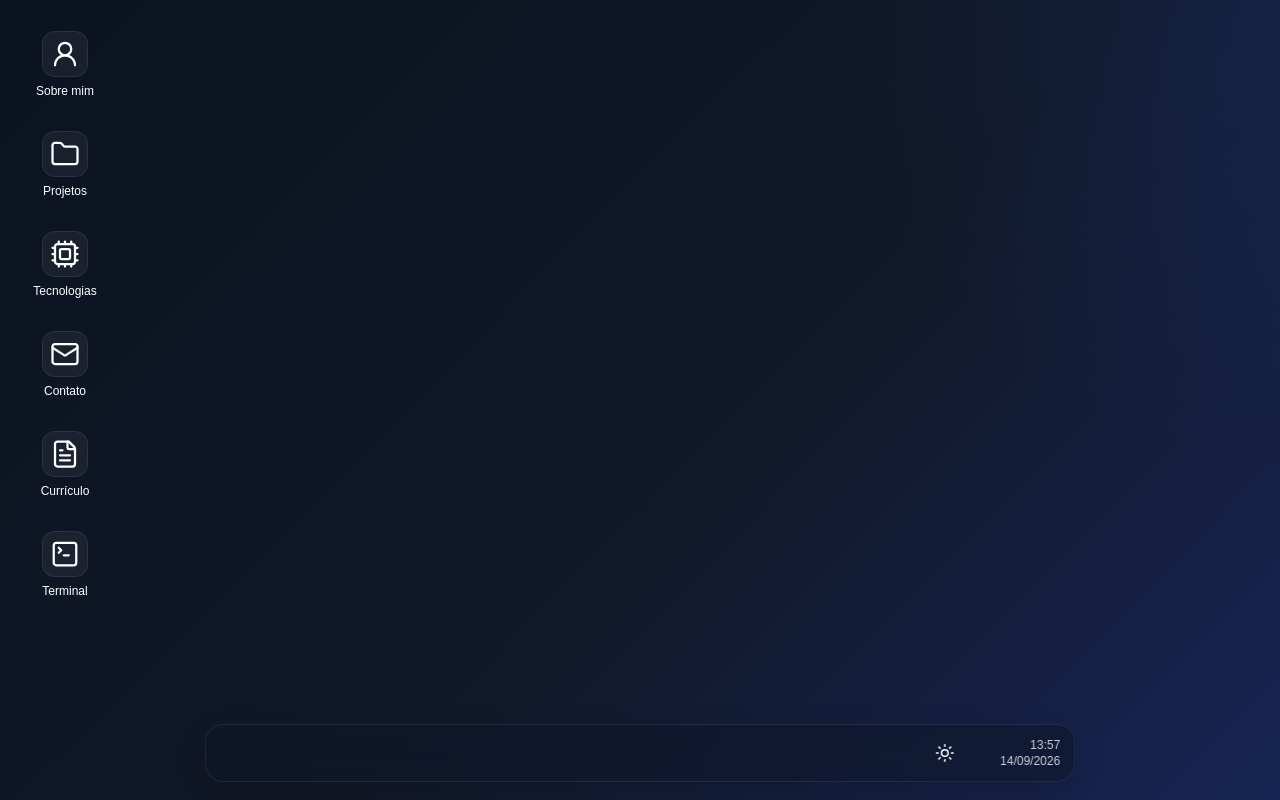
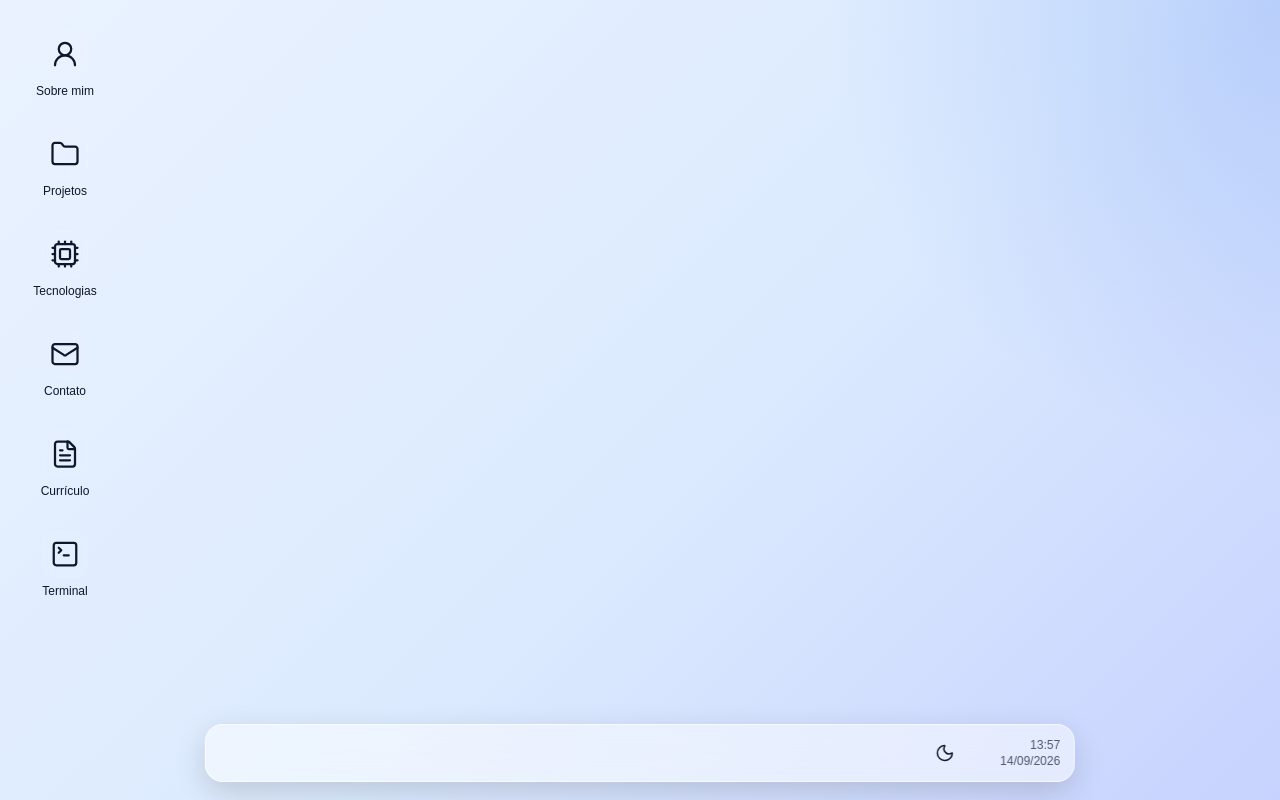
Before and after one commit to warlleyz/portfolio-warlley, a React (Vite) app: page / in a window 1280 px wide. Built offline with nearby package versions, Linux system fonts and the light colour scheme.

Commit message:
Implementa tema claro e escuro persistente

```diff
--- a/src/App.jsx
+++ b/src/App.jsx
@@ -4,6 +4,23 @@ import Desktop from './components/Desktop/Desktop'
 
 function App() {
   const [loading, setLoading] = useState(true)
+
+  const [theme, setTheme] = useState(() => {
+    const savedTheme = localStorage.getItem('theme')
+
+    if (savedTheme) {
+      return savedTheme
+    }
+
+    return window.matchMedia('(prefers-color-scheme: dark)').matches
+      ? 'dark'
+      : 'light'
+  })
+
+  useEffect(() => {
+    document.documentElement.setAttribute('data-theme', theme)
+    localStorage.setItem('theme', theme)
+  }, [theme])
 
   useEffect(() => {
     const startTime = Date.now()
@@ -29,7 +46,20 @@ function App() {
     }
   }, [])
 
-  return loading ? <BootScreen /> : <Desktop />
+  const toggleTheme = () => {
+    setTheme((currentTheme) =>
+      currentTheme === 'dark' ? 'light' : 'dark',
+    )
+  }
+
+  return loading ? (
+    <BootScreen />
+  ) : (
+    <Desktop
+      theme={theme}
+      toggleTheme={toggleTheme}
+    />
+  )
 }
 
 export default App
--- a/src/components/Desktop/Desktop.css
+++ b/src/components/Desktop/Desktop.css
@@ -5,10 +5,19 @@
     overflow: hidden;
 
     background:
-        radial-gradient(circle at top right, rgba(37, 99, 235, 0.12), transparent 30%),
-        linear-gradient(135deg, #0b1220, #111827 55%, #172554);
+        radial-gradient(circle at top right,
+            var(--wallpaper-glow),
+            transparent 30%),
+        linear-gradient(135deg,
+            var(--wallpaper-start),
+            var(--wallpaper-middle) 55%,
+            var(--wallpaper-end));
 
-    color: white;
+    color: var(--text-primary);
+
+    transition:
+        background 0.4s ease,
+        color 0.3s ease;
 }
 
 .desktop-shortcuts {
@@ -46,7 +55,7 @@
 }
 
 .shortcut:hover {
-    background: rgba(255, 255, 255, 0.07);
+    background: var(--hover-background);
     border-color: rgba(255, 255, 255, 0.08);
     transform: translateY(-2px);
 }
--- a/src/components/Desktop/Desktop.jsx
+++ b/src/components/Desktop/Desktop.jsx
@@ -10,7 +10,7 @@ import {
     TerminalSquare,
 } from 'lucide-react'
 
-function Desktop() {
+function Desktop({ theme, toggleTheme }) {
     const shortcuts = [
         {
             name: 'Sobre mim',
@@ -58,7 +58,10 @@ function Desktop() {
                 ))}
             </section>
 
-            <Taskbar />
+            <Taskbar
+                theme={theme}
+                toggleTheme={toggleTheme}
+            />
         </main>
     )
 }
--- a/src/components/Taskbar/Taskbar.css
+++ b/src/components/Taskbar/Taskbar.css
@@ -15,8 +15,8 @@
 
     border-radius: 18px;
 
-    background: rgba(15, 23, 42, 0.58);
-    border: 1px solid rgba(255, 255, 255, 0.08);
+    background: var(--glass-background);
+    border: 1px solid var(--glass-border);
 
     backdrop-filter: blur(18px);
 
@@ -47,7 +47,7 @@
     border-radius: 10px;
 
     background: transparent;
-    color: white;
+    color: var(--text-primary);
 
     cursor: pointer;
 
@@ -57,7 +57,7 @@
 }
 
 .theme-button:hover {
-    background: rgba(255, 255, 255, 0.08);
+    background: var(--hover-background);
 }
 
 .theme-button:active {
@@ -75,5 +75,5 @@
     font-size: 12px;
     line-height: 1.35;
 
-    color: rgba(255, 255, 255, 0.8);
+    color: var(--text-secondary);
 }
--- a/src/components/Taskbar/Taskbar.jsx
+++ b/src/components/Taskbar/Taskbar.jsx
@@ -2,9 +2,8 @@ import { useEffect, useState } from 'react'
 import { Moon, Sun } from 'lucide-react'
 import './Taskbar.css'
 
-function Taskbar() {
+function Taskbar({ theme, toggleTheme }) {
     const [dateTime, setDateTime] = useState(new Date())
-    const [darkMode, setDarkMode] = useState(true)
 
     useEffect(() => {
         const interval = setInterval(() => {
@@ -13,10 +12,6 @@ function Taskbar() {
 
         return () => clearInterval(interval)
     }, [])
-
-    const toggleTheme = () => {
-        setDarkMode((previous) => !previous)
-    }
 
     const time = dateTime.toLocaleTimeString('pt-BR', {
         hour: '2-digit',
@@ -40,7 +35,7 @@ function Taskbar() {
                     onClick={toggleTheme}
                     aria-label="Alterar tema"
                 >
-                    {darkMode ? (
+                    {theme === 'dark' ? (
                         <Sun size={20} strokeWidth={1.8} />
                     ) : (
                         <Moon size={20} strokeWidth={1.8} />
--- a/src/index.css
+++ b/src/index.css
@@ -14,3 +14,35 @@ body,
 body {
   font-family: Arial, Helvetica, sans-serif;
 }
+
+:root {
+  --text-primary: #0f172a;
+  --text-secondary: rgba(15, 23, 42, 0.7);
+
+  --glass-background: rgba(255, 255, 255, 0.48);
+  --glass-border: rgba(255, 255, 255, 0.65);
+
+  --hover-background: rgba(255, 255, 255, 0.45);
+
+  --wallpaper-start: #eaf2ff;
+  --wallpaper-middle: #dbeafe;
+  --wallpaper-end: #c7d2fe;
+
+  --wallpaper-glow: rgba(37, 99, 235, 0.18);
+}
+
+[data-theme='dark'] {
+  --text-primary: #ffffff;
+  --text-secondary: rgba(255, 255, 255, 0.75);
+
+  --glass-background: rgba(15, 23, 42, 0.58);
+  --glass-border: rgba(255, 255, 255, 0.08);
+
+  --hover-background: rgba(255, 255, 255, 0.07);
+
+  --wallpaper-start: #0b1220;
+  --wallpaper-middle: #111827;
+  --wallpaper-end: #172554;
+
+  --wallpaper-glow: rgba(37, 99, 235, 0.12);
+}
```
